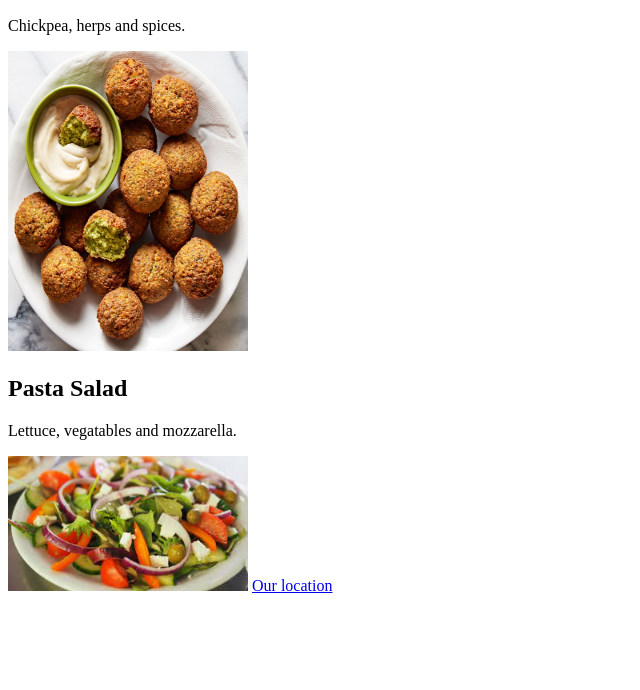
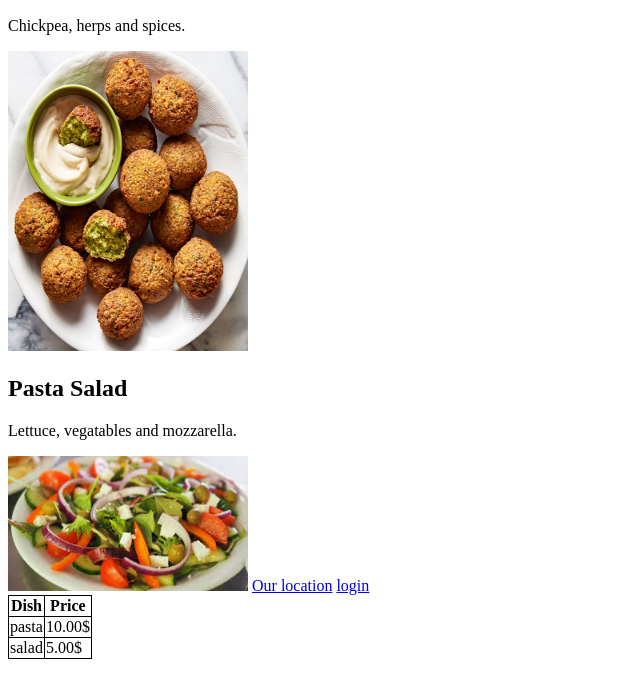
Before and after one commit to Uklez/first-meta-project-lemon, a plain HTML site: page index.html in a window 1280 px wide. Shown: the part 110-800 px from the top of the page, without its empty margins (0-640 px from the left). Drawn offline with Linux system fonts and the light colour scheme.

Commit message:
I added new archive form.html

```diff
--- a/index.html
+++ b/index.html
@@ -1,5 +1,6 @@
 <!DOCTYPE html>
 <html>
+    <link rel="stylesheet" href="style.css">
 <head>
     <title>Littel Lemon</title>
 </head>
@@ -12,5 +13,22 @@
     <p>Lettuce, vegatables and mozzarella.</p>
     <img src="salad.jpeg" width="240" height="135" alt="This is a salad">
     <a href="location.html">Our location</a>
+    <a href="form.html">login</a>
+    <table id="tb">
+        <tr id="tb">
+            <th id="tb"> Dish</th>
+            <th> Price</th>
+        </tr>
+        <tr id="tb">
+             <td id="tb"> pasta</td>
+             <td>10.00$</td>
+
+       </tr>
+        <tr id="tb" >
+             <td id="tb"> salad </td>
+             <td>5.00$ </td>
+
+  <table>
+
 </body>
 </html>
--- a/style.css
+++ b/style.css
@@ -0,0 +1,7 @@
+#tb {
+    border: 1px  solid black;
+    border-collapse: collapse;
+
+
+
+}
```
Also changed, not shown: form.html (added, +6 -0 lines).
